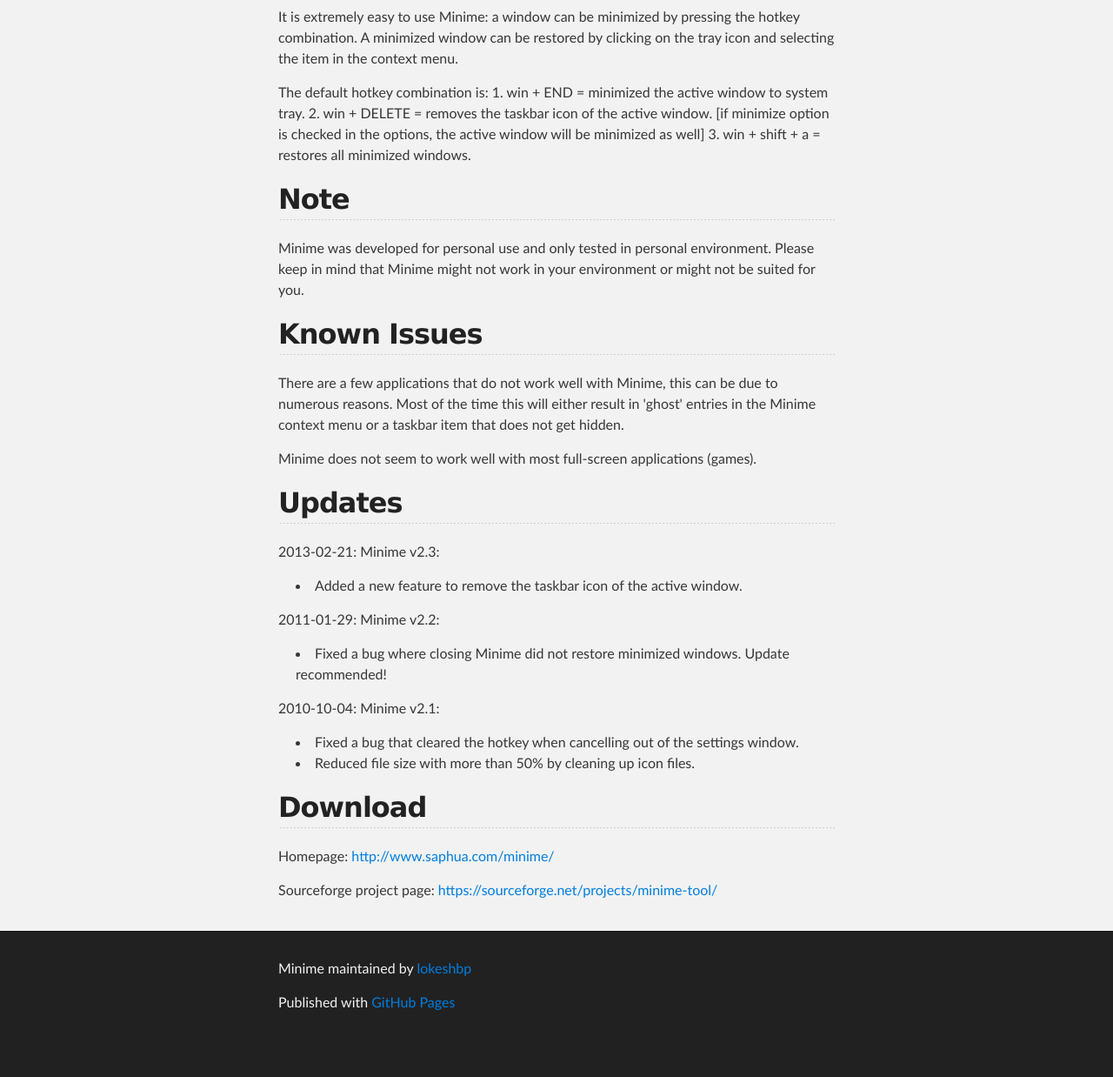
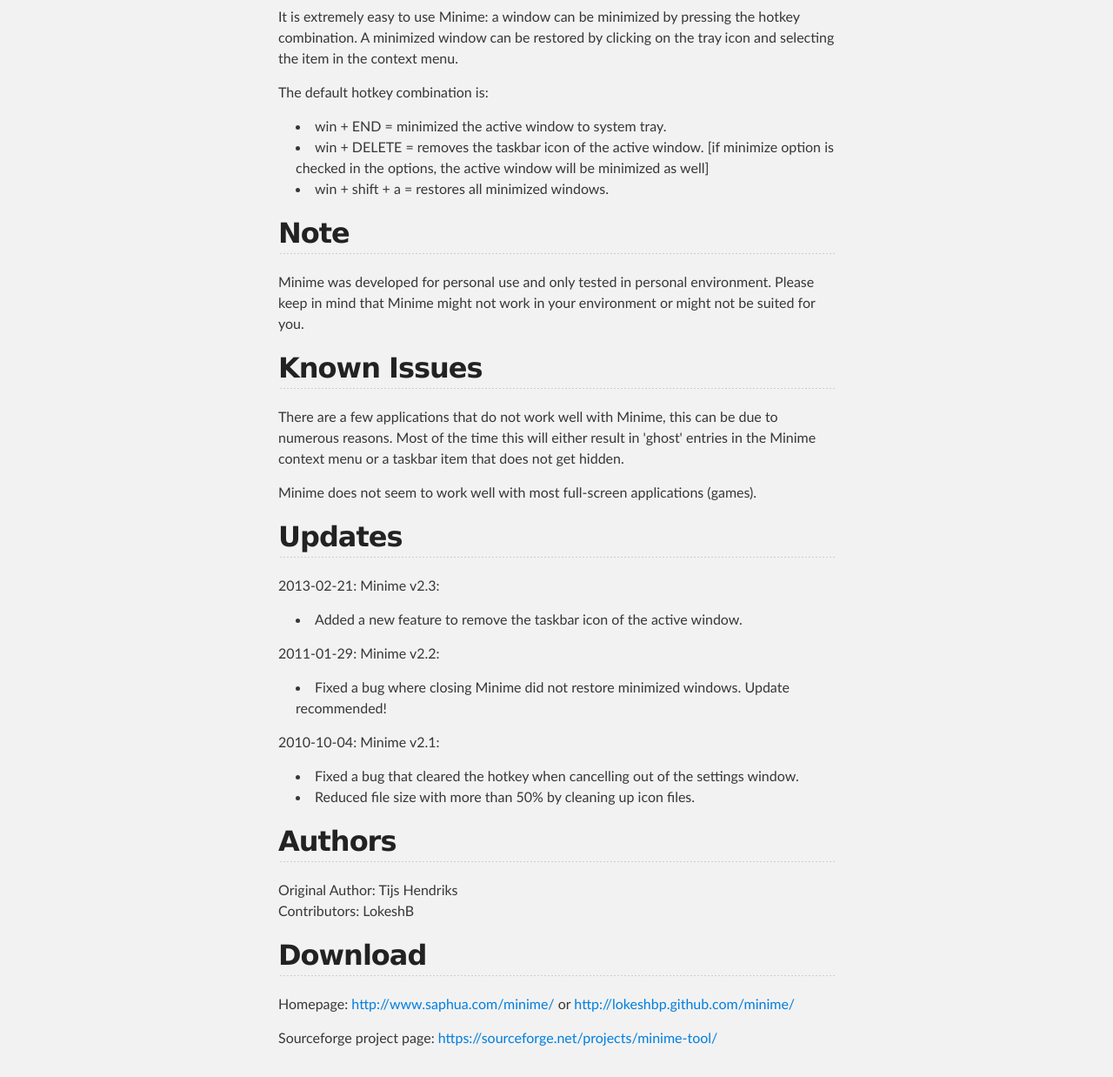
Before and after one commit to synatv/minime, a plain HTML site: page index.html in a window 1280 px wide. Shown: the part 611-1849 px from the top of the page at 87% size. Before the commit the page ends 1810 px from the top, so only its background shows below. Drawn offline with Linux system fonts and the light colour scheme.

Commit message:
added Authors in index.html

```diff
--- a/index.html
+++ b/index.html
@@ -42,9 +42,12 @@
 <p>It is extremely easy to use Minime: a window can be minimized by pressing the hotkey combination. A minimized window can be restored by clicking on the tray icon and selecting the item in the context menu.</p>
 
 <p>The default hotkey combination is:
-1. win + END = minimized the active window to system tray.
-2. win + DELETE = removes the taskbar icon of the active window. [if minimize option is checked in the options, the active window will be minimized as well]
-3. win + shift + a = restores all minimized windows.</p>
+<ul>
+<li>win + END = minimized the active window to system tray.</li>
+<li>win + DELETE = removes the taskbar icon of the active window. [if minimize option is checked in the options, the active window will be minimized as well]</li>
+<li>win + shift + a = restores all minimized windows.</li>
+</ul>
+</p>
 
 <h2>Note</h2>
 
@@ -71,15 +74,22 @@
 <ul>
 <li>Fixed a bug that cleared the hotkey when cancelling out of the settings window.</li>
 <li>Reduced file size with more than 50% by cleaning up icon files.</li>
-</ul><h2>Download</h2>
+</ul>
 
+<h2>Authors</h2>
+
+<p>Original Author: Tijs Hendriks</br>
+   Contributors: LokeshB</p>
+
+<h2>Download</h2>
 <p>Homepage:
- <a href="http://www.saphua.com/minime/">http://www.saphua.com/minime/</a></p>
-
+ <a href="http://www.saphua.com/minime/">http://www.saphua.com/minime/</a> or
+ <a href="http://lokeshbp.github.com/minime/">http://lokeshbp.github.com/minime/</a>
+</p>
 <p>Sourceforge project page:
  <a href="https://sourceforge.net/projects/minime-tool/">https://sourceforge.net/projects/minime-tool/</a></p>
-      </section>
-    </div>
+</section>
+</div>
 
     <!-- FOOTER  -->
     <div id="footer_wrap" class="outer">
```
